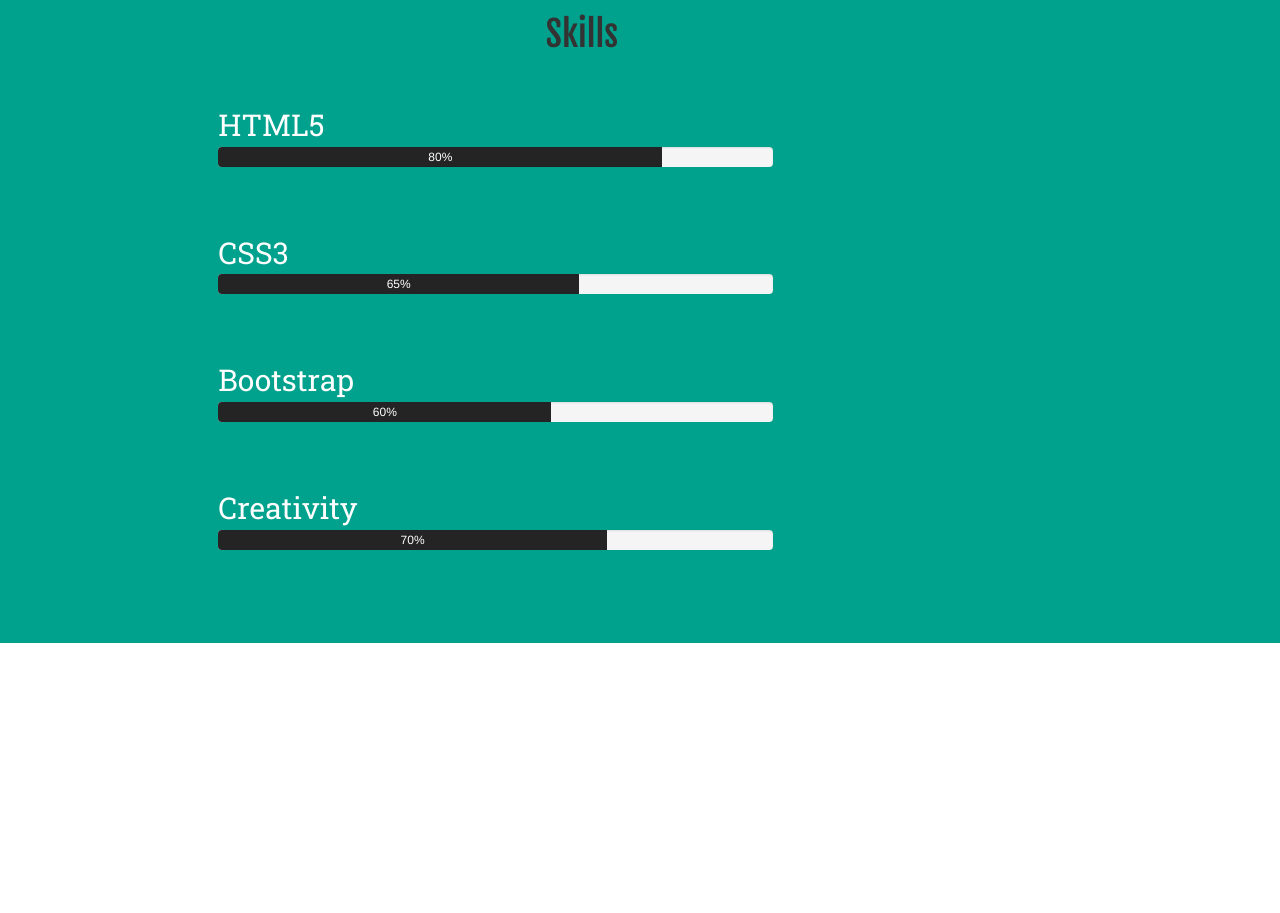
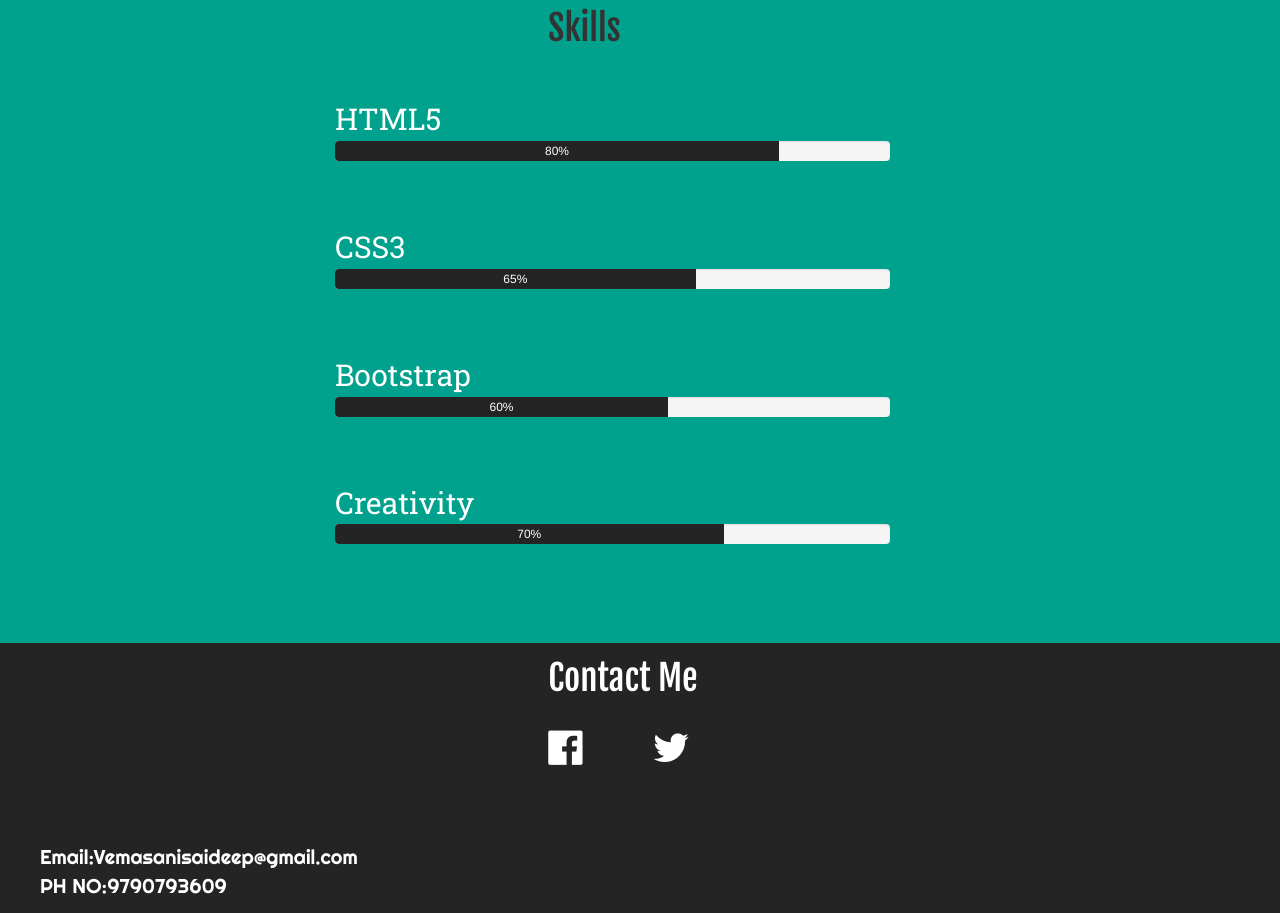
Before and after one commit to saideepvemasani/portfolio, a plain HTML site: page portfolio.html in a window 1280 px wide. Shown: the part 1307-2220 px from the top of the page. Before the commit the page ends 1950 px from the top, so only its background shows below. Drawn offline with Linux system fonts and the light colour scheme; a web font is replaced by a local one.

Commit message:
portfolio

```diff
--- a/portfolio.css
+++ b/portfolio.css
@@ -1,9 +1,8 @@
+
 .block1{
 
     height: 650px;
     background-color:#00A18D;
-
-
 }
 
 .block2{
@@ -19,12 +18,12 @@
 
 }
 
-
 .cont2{
 
     margin-top: 250px;
 
 }
+
 .cont3{
 font-size: 50px;
 color: white;
@@ -54,8 +53,6 @@
     width: 555px;
     height: 20px;
     margin-top;-30px;
-
-
 }
 
 .progress-bar {
@@ -98,26 +95,10 @@
     text-align: center;
     background-color: #242424;
 }
-.email{
-    font-size: 20px;
-    margin-top: 45px;
-    margin-left: 20px;
+.contact{
+   height:270px; background-color:#242424; color:white;
 }
-.ph{
-    font-size: 20px;
-        margin-top: -28px;
 
+.fontasw{
+    margin-top: 25px;
 }
-.f-f-k{
-   font-family: 'Raleway', sans-serif;
-}
-.skills{
-    height:500px; background-color:#eb6a27; color:white;
-}
-@media only screen and (max-width: 320px) {
-
-    .block1{
-        width: 100%;
-    }
-
-}
--- a/portfolio.html
+++ b/portfolio.html
@@ -15,9 +15,9 @@
     <link href="https://fonts.googleapis.com/css?family=Roboto+Slab" rel="stylesheet">
     <link href="https://fonts.googleapis.com/css?family=Fjalla+One" rel="stylesheet">
 </head>
-    <body>
+    <body class="container-fluid">
 
-<div class="row container-fluid block1">
+<div class="row block1">
 <div class="col-lg-5 col-xs-12 col-md-7 col-lg-offset-4 col-md-offset-3  col-sm-offset-3 cont2">
 <div class="  cont3">I Am Saideep.v</div>
 <div class=" cont3">Web developer</div>
@@ -31,9 +31,9 @@
 <div class=" abt">About Me</div>
 </div>
 
-<div class="col-lg-8 col-xs-12 col-md-10 col-lg-offset-2 col-md-offset-1  col-sm-offset-1  cont5">
+<div class="col-lg-9 col-xs-10 col-md-10 col-lg-offset-2 col-md-offset-1  col-sm-offset-1  cont5">
 <div class="cont6">Hi I Am Saideep</div>
-<p class="f-f-k">My name is saideep,A web Developer from Chennai, India. I had spent a years as web developer and specialise in creating beautiful usable,professional websites by using HTML and CSS </p>
+<p class="f-f-k ">My name is saideep,A web Developer from Chennai, India. I had spent a years as web developer and specialise in creating beautiful usable,professional websites by using HTML and CSS </p>
 
 <div class="cont6">objective</div>
 <p class="f-f-k">To gain confidence and fame using my potential in the field of “Web Development”, and express my innovative creative skills for self and company growth. </p>
@@ -44,28 +44,28 @@
 <div class="col-lg-8 col-xs-12 col-md-10 col-lg-offset-5 col-md-offset-4  col-sm-offset-4 cont5">
 <div class="skil">Skills</div>
 </div>
-    <div class="col-lg-8 col-xs-12 col-md-10 col-lg-offset-2 col-md-offset-1  col-sm-offset-1  sk2"><div class="cont6" style="color:white;">HTML5
+    <div class="col-lg-8 col-xs-12 col-md-10 col-lg-offset-3 col-md-offset-1  col-sm-offset-1  sk2"><div class="cont6" style="color:white;">HTML5
         </div>
         <div class="progress cont8">
   <div class="progress-bar" role="progressbar"  aria-valuenow="80" aria-valuemin="60" aria-valuemax="100">80%
   </div>
 </div> </div>
 
-<div class="col-lg-8col-xs-12 col-md-10 col-lg-offset-2 col-md-offset-1  col-sm-offset-1 "><div class="cont6" style="color:white;">CSS3
+<div class="col-lg-8col-xs-12 col-md-10 col-lg-offset-3 col-md-offset-1  col-sm-offset-1 "><div class="cont6" style="color:white;">CSS3
         </div>
         <div class="progress cont8">
   <div class="progress-bar1" role="progressbar"  aria-valuenow="65" aria-valuemin="60" aria-valuemax="100">65%
   </div>
 </div> </div>
 
-<div class="col-lg-8 col-xs-12 col-md-10 col-lg-offset-2 col-md-offset-1  col-sm-offset-1 "><div class="cont6" style="color:white;">Bootstrap
+<div class="col-lg-8 col-xs-12 col-md-10 col-lg-offset-3 col-md-offset-1  col-sm-offset-1 "><div class="cont6" style="color:white;">Bootstrap
         </div>
         <div class="progress cont8">
   <div class="progress-bar2" role="progressbar"  aria-valuenow="60" aria-valuemin="60" aria-valuemax="100">60%
   </div>
 </div> </div>
 
-<div class="col-lg-8 col-xs-12 col-md-10 col-lg-offset-2 col-md-offset-1  col-sm-offset-1 "><div class="cont6" style="color:white;">Creativity
+<div class="col-lg-8 col-xs-12 col-md-10 col-lg-offset-3 col-md-offset-1  col-sm-offset-1 "><div class="cont6" style="color:white;">Creativity
         </div>
         <div class="progress cont8">
   <div class="progress-bar3" role="progressbar"  aria-valuenow="60" aria-valuemin="60" aria-valuemax="100">70%
@@ -73,3 +73,28 @@
 </div> </div>
 
 </div>
+         <div class="row contact" style="">
+        <div class="col-lg-8 col-xs-12 col-md-10 col-lg-offset-5 col-md-offset-4  col-sm-offset-4 cont5">
+        <div>Contact Me</div> </div>
+
+        <div class=" col-lg-4 col-xs-12 col-md-10 col-lg-offset-5 col-md-offset-4  col-sm-offset-4 fontasw">
+        <i class="fa fa-facebook-official " aria-hidden="true" style="color:white;font-size:40px"></i>
+        <i class="fa fa-twitter col-lg-offset-2 col-md-offset-2  col-sm-offset-2 " aria-hidden="true" style="color:white;font-size:40px"></i></div>
+
+        <div class="col-lg-4 col-xs-6 col-md-7  col-md-offset-1  col-sm-offset-1" style="font-family: 'Righteous', cursive; font-size:20px;  margin-top: 75px; margin-left: 25px;
+          ">Email:Vemasanisaideep@gmail.com<div>PH NO:9790793609</div></div>
+
+
+
+
+
+
+
+
+
+
+
+
+
+ </body>
+</html>
```
